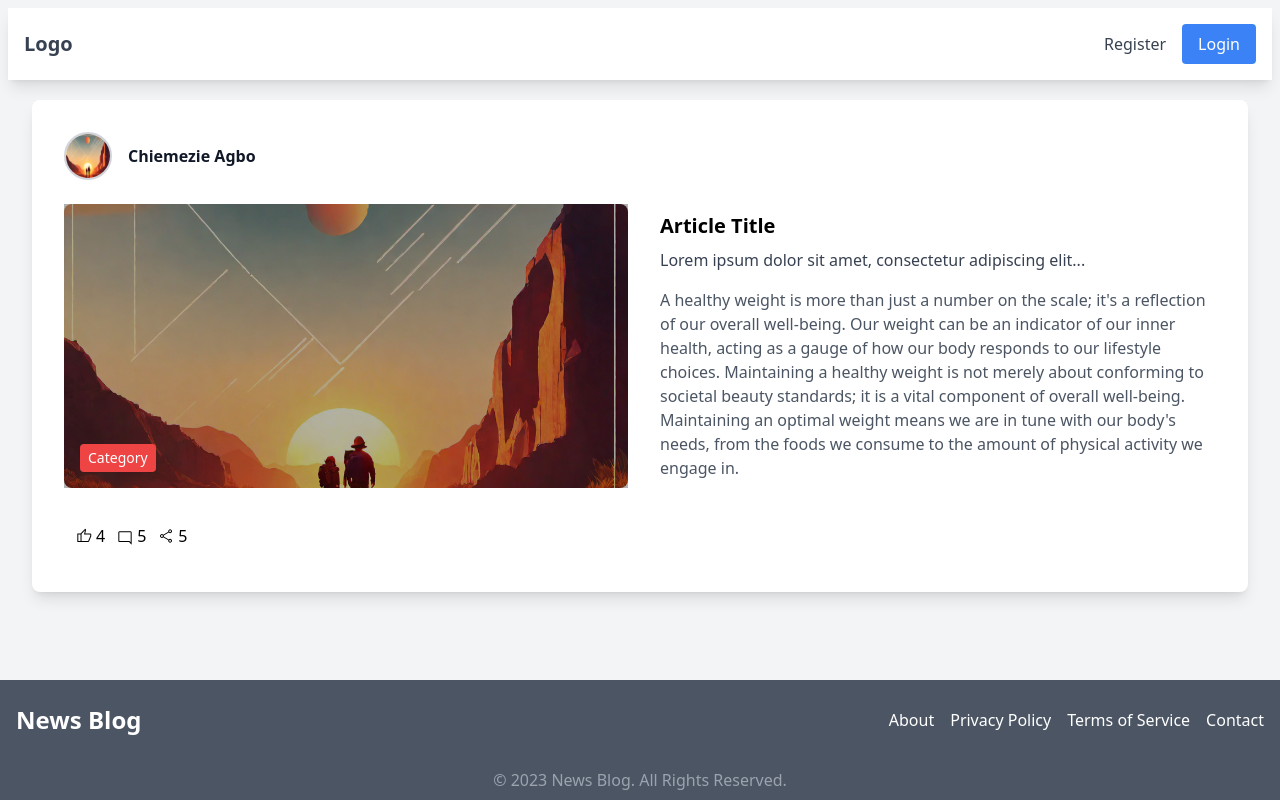
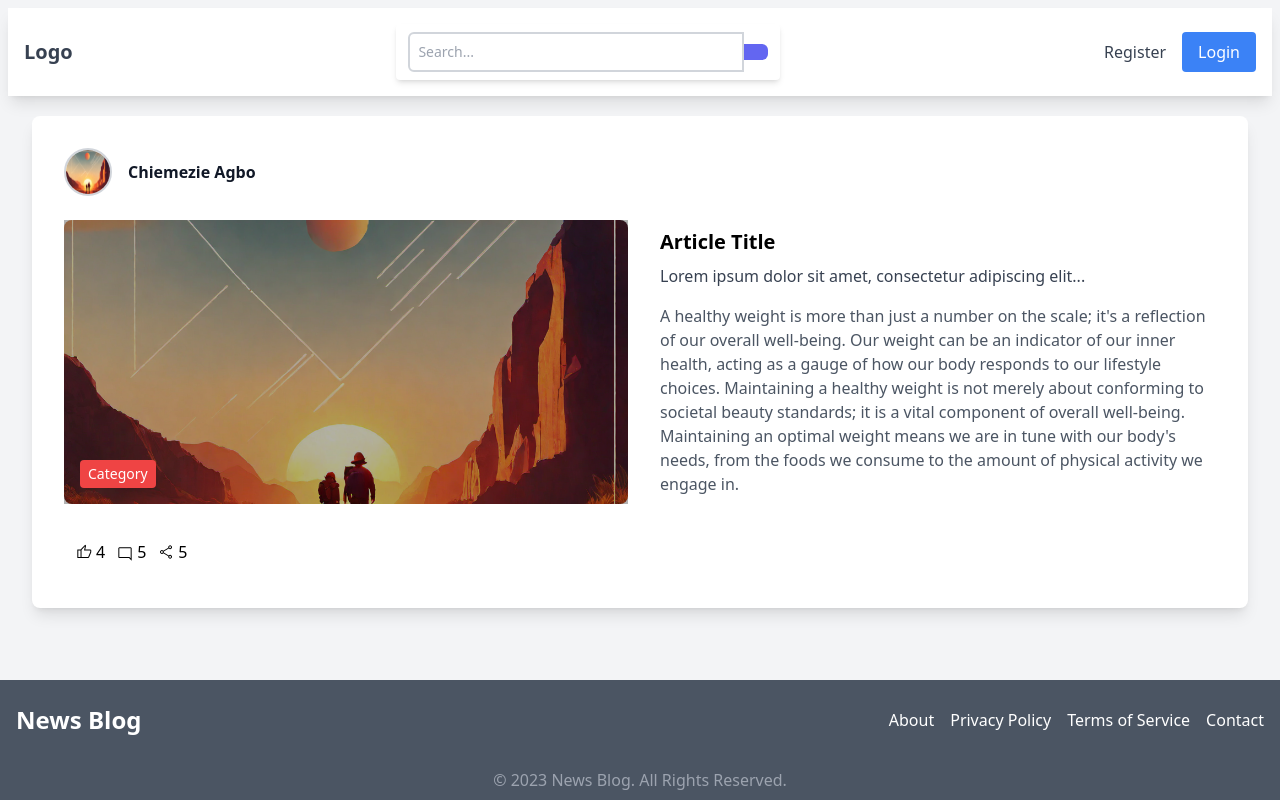
Before and after one commit to chiemezie1/BlogHorizon, a React (Create React App) app in the folder horizonclient/: page / in a window 1280 px wide. Built offline with nearby package versions, Linux system fonts and the light colour scheme.

Commit message:
search icon added

```diff
--- a/horizonclient/src/components/Navbar.js
+++ b/horizonclient/src/components/Navbar.js
@@ -1,7 +1,14 @@
 import React, { useState } from 'react';
+import SearchBar from "../components/SearchBar";
 
 const Navbar = () => {
     const [isLoggedIn, setIsLoggedIn] = useState(false);
+
+    const handleSearch = (query) => {
+        // Handle your search logic here
+        // For now, we're just logging the query to the console
+        console.log("Searching for:", query);
+      };
 
     return (
         <nav className="bg-white shadow-lg m-2">
@@ -10,7 +17,7 @@ const Navbar = () => {
                 <div>
                     <h1 className="text-xl font-bold text-gray-700">Logo</h1>
                 </div>
-
+                <SearchBar onSearch={handleSearch} />
                 {/* Depending on login status, show appropriate links on the right */}
                 {isLoggedIn ? (
                     <div className="flex space-x-4 items-center">
--- a/horizonclient/src/components/SearchBar.js
+++ b/horizonclient/src/components/SearchBar.js
@@ -1,11 +1,30 @@
-import React from 'react'
+// SearchBar.js
+import React, { useState } from 'react';
 
-function SearchBar() {
+const SearchBar = ({ onSearch }) => {
+  const [searchTerm, setSearchTerm] = useState('');
+
+  const handleSubmit = (e) => {
+    e.preventDefault();
+    onSearch(searchTerm);
+  };
+
   return (
-    <div>
+    <div className="bg-white shadow-md rounded px-3 py-2 w-full max-w-sm mx-auto">
+      <form onSubmit={handleSubmit} className="flex items-center">
+        <input
+          type="text"
+          className="flex-grow p-2 rounded-l-md border-2 border-gray-300 focus:outline-none focus:border-indigo-500 text-sm"
+          placeholder="Search..."
+          value={searchTerm}
+          onChange={(e) => setSearchTerm(e.target.value)}
+        />
+        <button type="submit" className="bg-indigo-500 text-white px-3 py-2 rounded-r-md hover:bg-indigo-600 transition duration-150">
+          <i className="fas fa-search"></i> {/* Optional Font Awesome Search Icon */}
+        </button>
+      </form>
+    </div>
+  );
+};
 
-    </div>
-  )
-}
-
-export default SearchBar
+export default SearchBar;
--- a/horizonclient/src/svg/index.js
+++ b/horizonclient/src/svg/index.js
@@ -24,6 +24,7 @@ import settings from './settings.svg'
 import schedule from './schedule.svg'
 import post from './post.svg'
 import home from './home.svg'
+import search from './search.svg'
 import x_png from './x_png.png'
 import bg from './bg.png'
 
@@ -58,6 +59,7 @@ export{
     x_png,
     schedule,
     post,
+    search,
     home,
     bg,
 }
```
Also changed, not shown: horizonclient/src/svg/search.svg (added).
